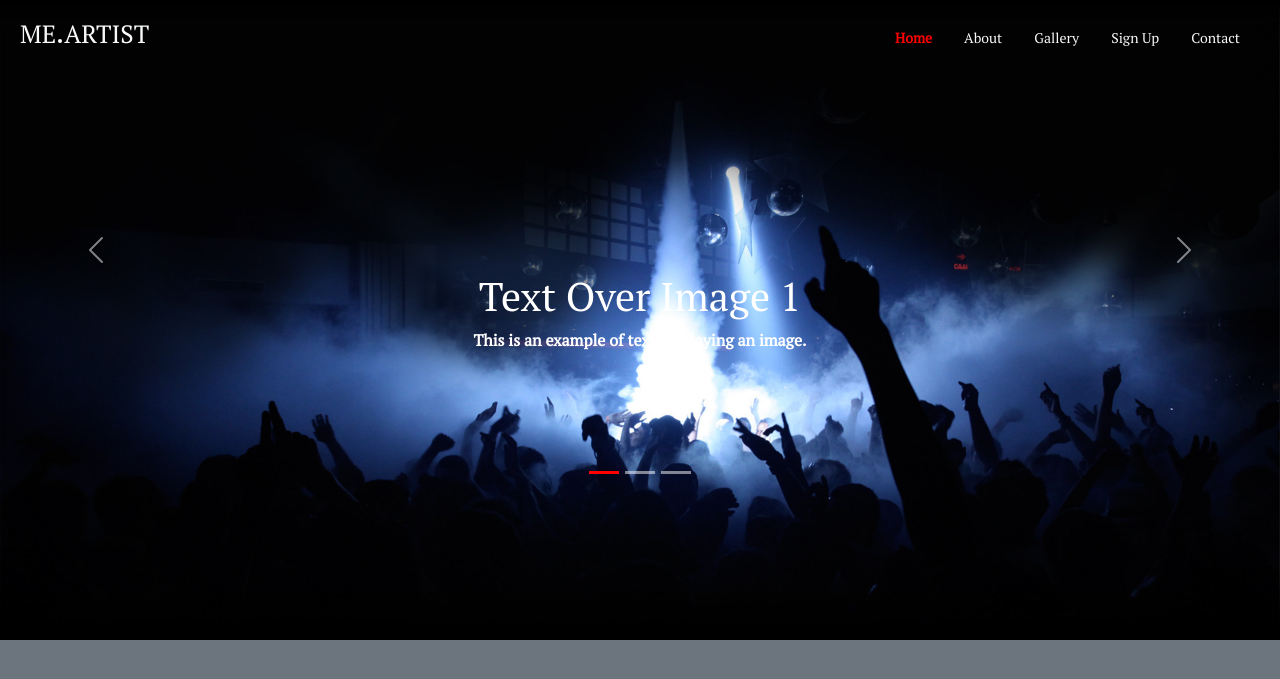
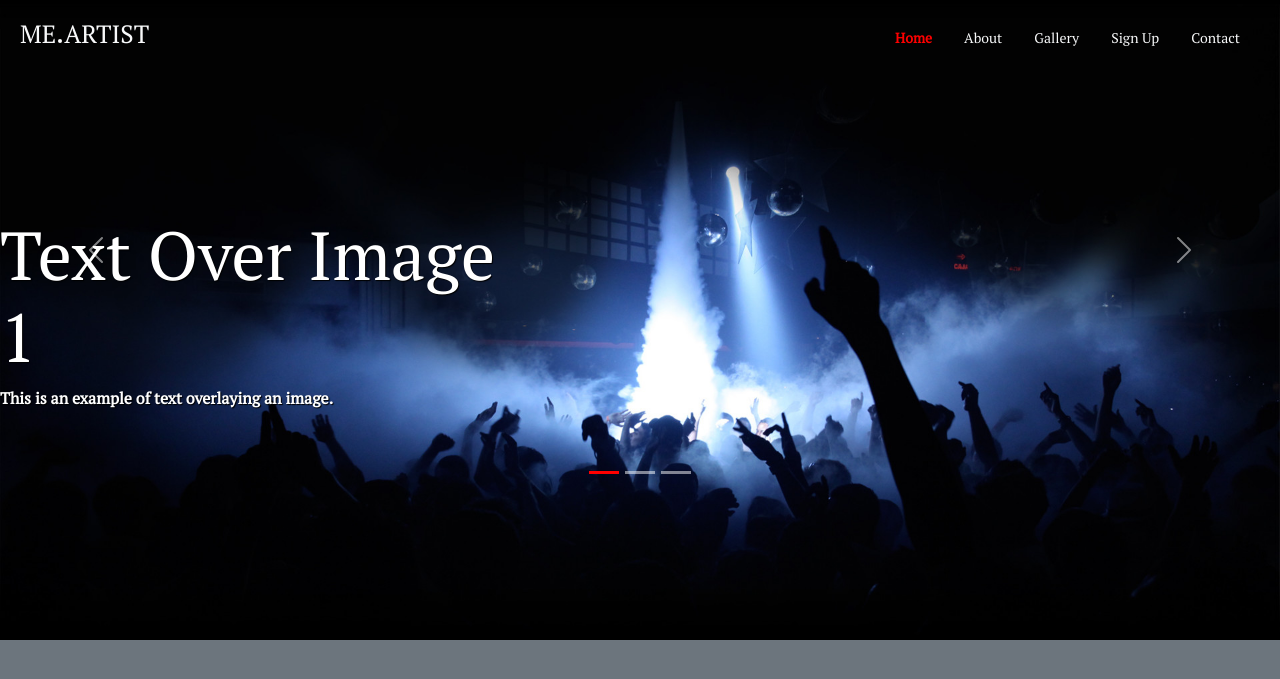
Before and after one commit to syjem/me.artist, a Flask app: page / in a window 1280 px wide. Shown: the top 679 px of the page. Run offline with Flask 3, Linux system fonts and the light colour scheme.

Commit message:
modified stylings

```diff
--- a/static/css/styles.css
+++ b/static/css/styles.css
@@ -105,29 +105,28 @@ header {
     background-size: cover;
     background-repeat: no-repeat;
     background-position: center center;
+    display: flex;
+    flex-direction: column;
+    justify-content: center;
+    align-items: flex-start;
   }
 
   .text-overlay {
-    position: absolute;
-    top: 50%;
-    left: 50%;
-    transform: translate(-50%, -50%);
-    text-align: center;
-    color: #fff;
-  }
+    /* top: 50%;
+    left: 50%; */
+    /* transform: translate(-50%, -50%); */
+    width: 40%;
+    color: white;
+    text-shadow: 1px 1px 1px #000;
+}
+
+.text-overlay h1 {
+    font-size: 68px !important;
+}
 
 .image-1 {
     background-image: url('../imgs/bg-image.png');
-  }
-
-  .image-2 {
-    background-image: url('../imgs/dark\ music.png');
-  }
-
-  .image-3 {
-    background-image: url('../imgs/pexels-photo-lights1.jpg');
-  }
-
+}
 
 .slide-images {
     width: 100%;
```
